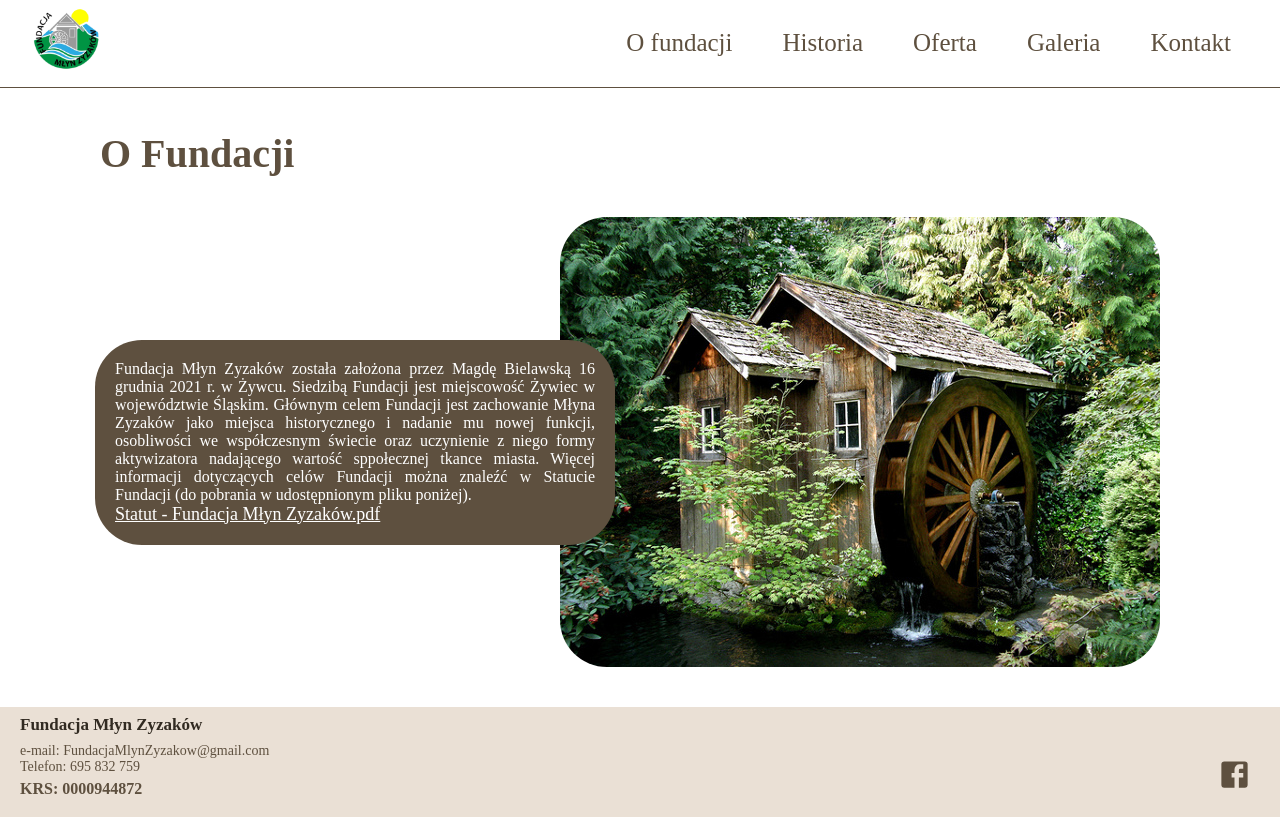
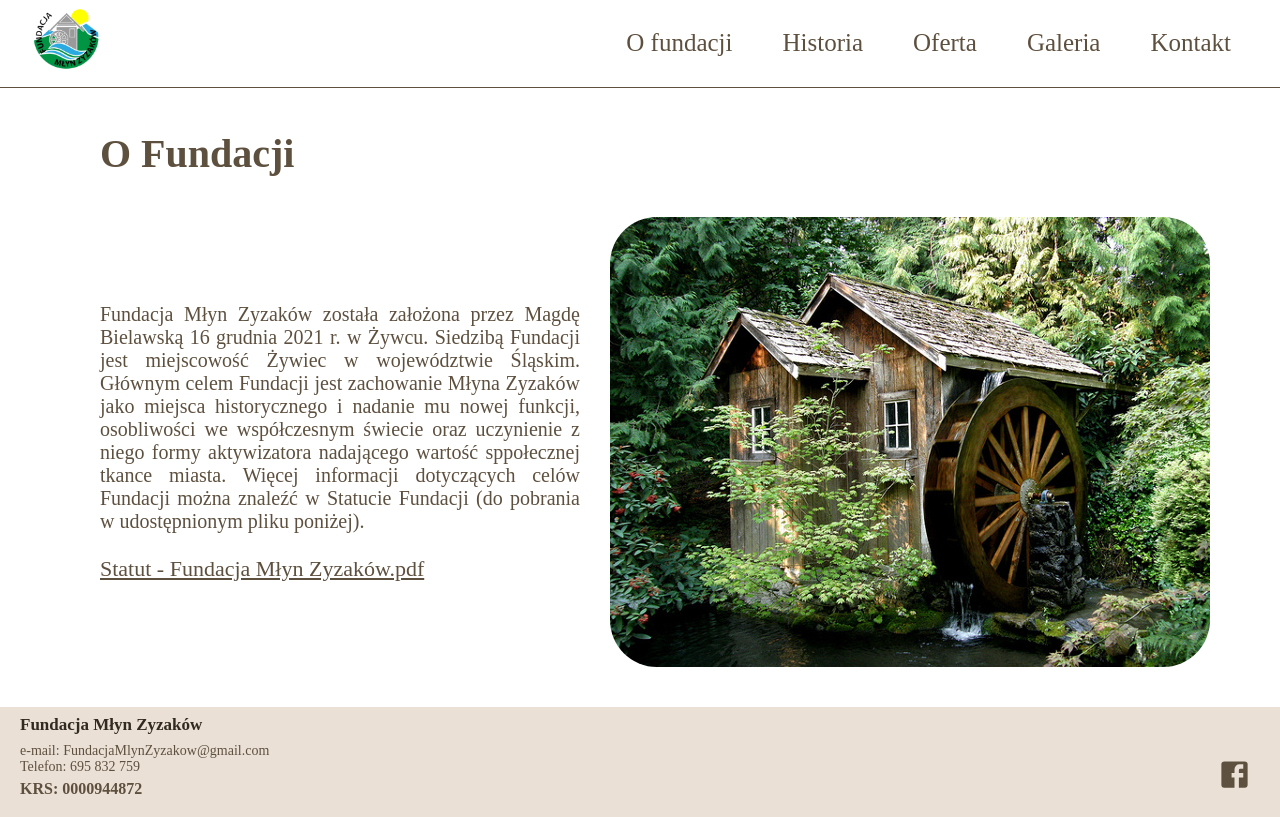
Before and after one commit to asiabielawska/ProjektFundacji, a React (Vite) app: page /o-fundacji in a window 1280 px wide. Built offline with nearby package versions, Linux system fonts and the light colour scheme; a web font is replaced by a local one.

Commit message:
AboutFundation change

```diff
--- a/src/components/AboutFundation/AboutFundation.tsx
+++ b/src/components/AboutFundation/AboutFundation.tsx
@@ -23,6 +23,7 @@ export const AboutFundation = () => {
           informacji dotyczących celów Fundacji można znaleźć w Statucie
           Fundacji (do pobrania w udostępnionym pliku poniżej).
           <br />
+          <br />
           <Statute href={StatuteOfFundation} download>
             Statut - Fundacja Młyn Zyzaków.pdf
           </Statute>
--- a/src/components/AboutFundation/styled.ts
+++ b/src/components/AboutFundation/styled.ts
@@ -10,15 +10,14 @@ export const AboutFundationContainer = styled("div")((props) => ({
 }));
 
 export const TextWithBackground = styled("span")((props) => ({
-  backgroundColor: "#5E503F",
   borderRadius: 47,
-  color: "white",
-  padding: 20,
-  transform: "translate(55px, 0)",
+  color: "#5E503F",
+  paddingLeft: 60,
+  paddingRight: 30,
+  fontSize: 20,
   width: "40%",
   textAlign: "justify",
   [props.theme.breakpoints.down(1003)]: {
-    transform: "translate(0, 0)",
     width: "95%",
   },
 }));
@@ -38,9 +37,6 @@ export const AboutFundationImg = styled("img")((props) => ({
 }));
 
 export const Statute = styled("a")({
-  color: "white",
-  fontSize: 18,
-  ":active": {
-    color: "white",
-  },
+  color: "#5E503F",
+  fontSize: 22,
 });
```
